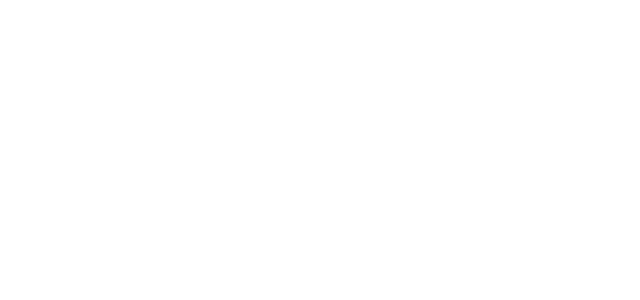
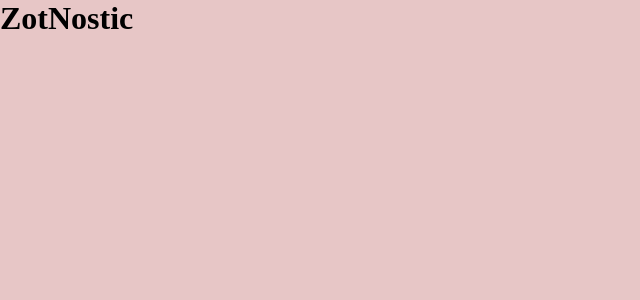
Before and after one commit to setripper/ZotNostic, a React (Vite) app: page / in a window 1280 px wide. Shown: the top 300 px of the page, without its empty margins (0-640 px from the left). Built offline with nearby package versions, Linux system fonts and the light colour scheme.

Commit message:
fixed letters not showing on screen

```diff
--- a/src/App.jsx
+++ b/src/App.jsx
@@ -1,10 +1,10 @@
 import React from 'react'
-import landingPage from './components/landingPage/landingPage'
+import LandingPage from './components/LandingPage/LandingPage'
 
 const App = () => {
   return (
     <>
-      <landingPage />
+      <LandingPage/>
     </>
   )
 }
--- a/src/components/landingPage/landingPage.css
+++ b/src/components/landingPage/landingPage.css
@@ -0,0 +1,8 @@
+
+
+
+.LandingPage {
+    min-height: 1000vh;
+    min-width: 100vw;
+    background-color: rgb(231, 198, 198);
+}
--- a/src/components/landingPage/landingPage.jsx
+++ b/src/components/landingPage/landingPage.jsx
@@ -1,15 +1,16 @@
 import React from 'react'
+import './LandingPage.css'
 
-function landingPage() {
+function LandingPage() {
   return (
 
 
-    <div className='landingPage'>
+    <div className='LandingPage'>
 
         <div className='leftSide'>
 
             <div className='leftTop'>
-
+              <h1>ZotNostic</h1>
             </div>
 
             <div className='leftBottom'>
@@ -38,4 +39,4 @@ function landingPage() {
   )
 }
 
-export default landingPage
+export default LandingPage
```
